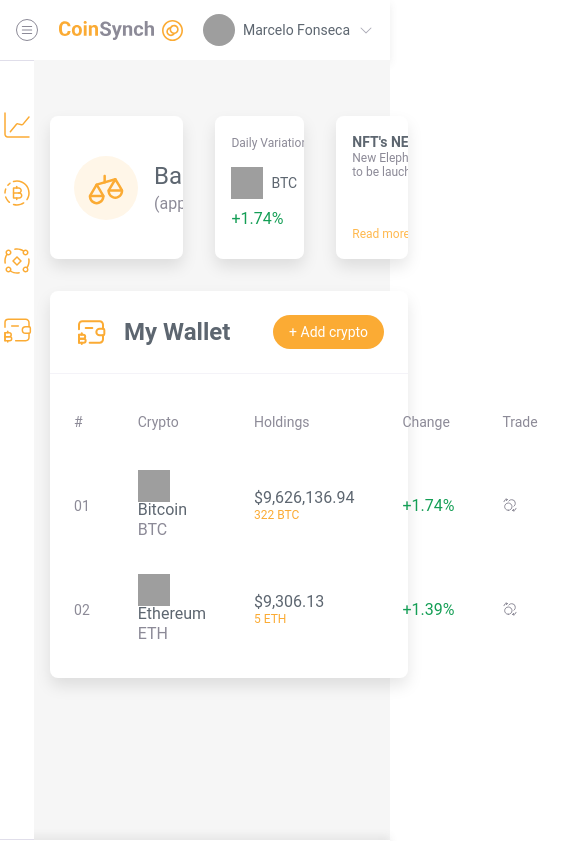
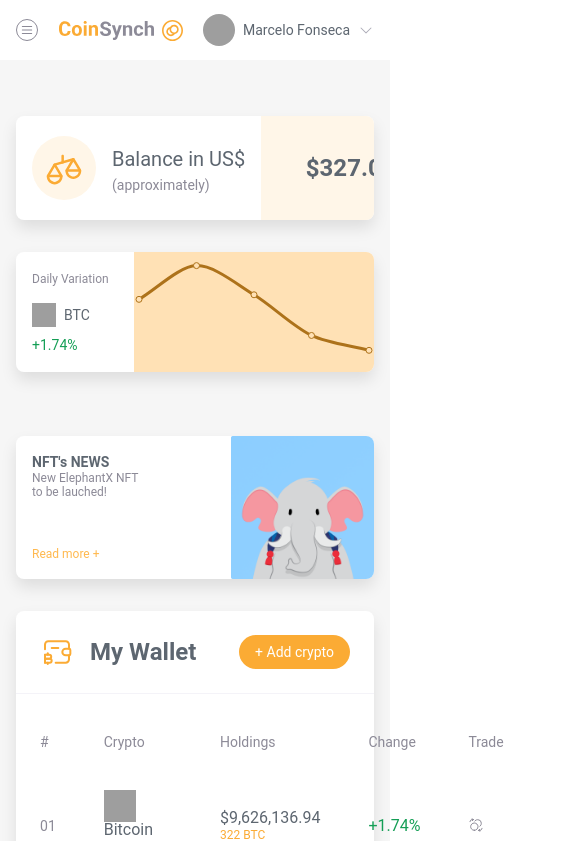
Before and after one commit to HenriqueMarcelo/coin-synch, a Next.js app: page /dashboard/1 in a window 390 px wide. Shown: the top 841 px of the page, 562 px wide, since content can reach past the window. Built offline with nearby package versions, Linux system fonts and the light colour scheme; data requests are answered from the project's data file; grey boxes are pictures that could not be loaded.

Commit message:
feat: create style for dashboard cards in tablet

```diff
--- a/src/app/dashboard/[user_id]/page.scss
+++ b/src/app/dashboard/[user_id]/page.scss
@@ -7,13 +7,27 @@
 
         &--mini {
             display: flex;
+            justify-content: space-between;
             overflow: hidden;
+            @media (max-width: 1248px) {
+                flex-grow: 1;
+            }
+        }
+
+        &--full-tablet {
+            @media (max-width: 1248px) {
+                width: 100%;
+                margin-bottom: 0;
+            }
         }
     }
 
     &__row {
         display: flex;
         gap: 32px;
+        @media (max-width: 1248px) {
+            flex-wrap: wrap;
+        }
     }
 
     &__price {
@@ -21,18 +35,21 @@
         align-items: center;
         justify-content: center;
         border-radius: 0px 8px 8px 0px;
-        background: var(--yellow-100, #FFF6E8);
+        background: var(--yellow-100);
 
-        color: var(--text-base, #5D6670);
+        color: var(--text-base);
         text-align: center;
-        /* Bold/H3 */
-        font-family: Roboto;
         font-size: 32px;
-        font-style: normal;
         font-weight: 700;
-        line-height: 40px; /* 125% */
+        line-height: 40px;
 
         padding: 36px 58px;
+
+        @media (max-width: 1248px) {
+            width: 50%;
+            font-size: 24px;
+            line-height: 32px;
+        }
     }
 
     &__balance {
@@ -40,6 +57,9 @@
         align-items: center;
         gap: 16px;
         padding: 24px;
+        @media (max-width: 1248px) {
+            padding: 16px;
+        }
     }
 
     &__variation {
@@ -61,13 +81,16 @@
         gap: 8px;
         margin: 16px 0 8px;
 
-        color: var(--text-base, #5D6670);
-        /* Regular/label */
-        font-family: Roboto;
+        color: var(--text-base);
         font-size: 14px;
-        font-style: normal;
-        font-weight: 400;
         line-height: 16px; /* 114.286% */
+
+        @media (max-width: 1248px) {
+            img {
+                width: 24px;
+                height: 24px;
+            }
+        }
     }
 
     &__header {
@@ -239,29 +262,32 @@
 
 .regular {
     &__h4 {
-        color: var(--text-base, #5D6670);
+        color: var(--text-base);
         text-align: center;
-        /* Regular/H4 */
-        font-family: Roboto;
+        font-weight: 400;
         font-size: 24px;
-        font-style: normal;
-        font-weight: 400;
         line-height: 32px; /* 133.333% */
 
         white-space: nowrap;
+
+        @media (max-width: 1248px) {
+            font-size: 20px;
+        }
     }
     &__body {
         color: var(--gray-500, #8C8A97);
         text-align: center;
-        /* Regular/body */
-        font-family: Roboto;
         font-size: 16px;
-        font-style: normal;
         font-weight: 400;
-        line-height: 24px; /* 150% */
+        line-height: 24px;
 
         &--green {
             color: var(--green-700, #149E55);
+        }
+
+        @media (max-width: 1248px) {
+            font-size: 14px;
+            line-height: 16px;
         }
     }
     &__small {
@@ -275,15 +301,16 @@
         line-height: 14px; /* 116.667% */
 
         white-space: nowrap;
+
+        @media (max-width: 1248px) {
+            font-size: 12px;
+            line-height: 14px;
+        }
     }
 
     &__small-label {
-        color: var(--gray-500, #8C8A97);
-        /* Regular/small-label */
-        font-family: Roboto;
+        color: var(--gray-500);
         font-size: 12px;
-        font-style: normal;
-        font-weight: 400;
         line-height: 14px; /* 116.667% */
 
         white-space: nowrap;
@@ -307,12 +334,9 @@
 
 .bold{
     &__label {
-        color: var(--text-base, #5D6670);
+        color: var(--text-base);
 
-        /* Bold/label */
-        font-family: Roboto;
         font-size: 14px;
-        font-style: normal;
         font-weight: 700;
         line-height: 16px; /* 114.286% */
 
--- a/src/app/dashboard/[user_id]/page.tsx
+++ b/src/app/dashboard/[user_id]/page.tsx
@@ -44,7 +44,7 @@
   return (
     <>
       <div className="container dashboard__row">
-        <div className="dashboard__card dashboard__card--mini">
+        <div className="dashboard__card dashboard__card--mini dashboard__card--full-tablet">
           <div className="dashboard__balance">
             <Image src={BalanceIconSvg} alt="" />
             <div>
--- a/src/components/Aside/style.scss
+++ b/src/components/Aside/style.scss
@@ -7,6 +7,9 @@
         border-top: 1px solid var(--secondary-300, #E0DEEA);
         border-bottom: 1px solid var(--secondary-300, #E0DEEA);
 
+        @media (max-width: 1248px) {
+            display: none;
+        }
     }
 
     &__list {
--- a/src/components/DashboardHeader/index.tsx
+++ b/src/components/DashboardHeader/index.tsx
@@ -7,14 +7,18 @@
 import { MyPopover } from '../MyPopover'
 import { UserInfo } from '@/@types/user-info'
 import { getFirstAndLastWords } from '@/utils/get-frist-and-last-words'
+import { useWidth } from '@/hooks/use-width'
 
 type Props = {
   user: UserInfo
 }
 
 export function DashboardHeader({ user }: Props) {
+  const { size } = useWidth()
+  const containerClass = size !== 'xl' ? 'container' : ''
+
   return (
-    <header className="dashboard-header__container">
+    <header className={`dashboard-header__container ${containerClass}`}>
       <button className="dashboard-header__button">
         <List size={14} />
       </button>
--- a/src/components/DashboardHeader/styles.scss
+++ b/src/components/DashboardHeader/styles.scss
@@ -9,6 +9,7 @@
 
         @media (max-width: 1248px) {
             padding: 14px 16px;
+            box-shadow: none;
         }
     }
     &__button {
--- a/src/hooks/use-width.ts
+++ b/src/hooks/use-width.ts
@@ -14,7 +14,6 @@
     } else {
       setSize('xl')
     }
-    console.log(window.innerWidth)
   }
 
   // create an event listener
```
